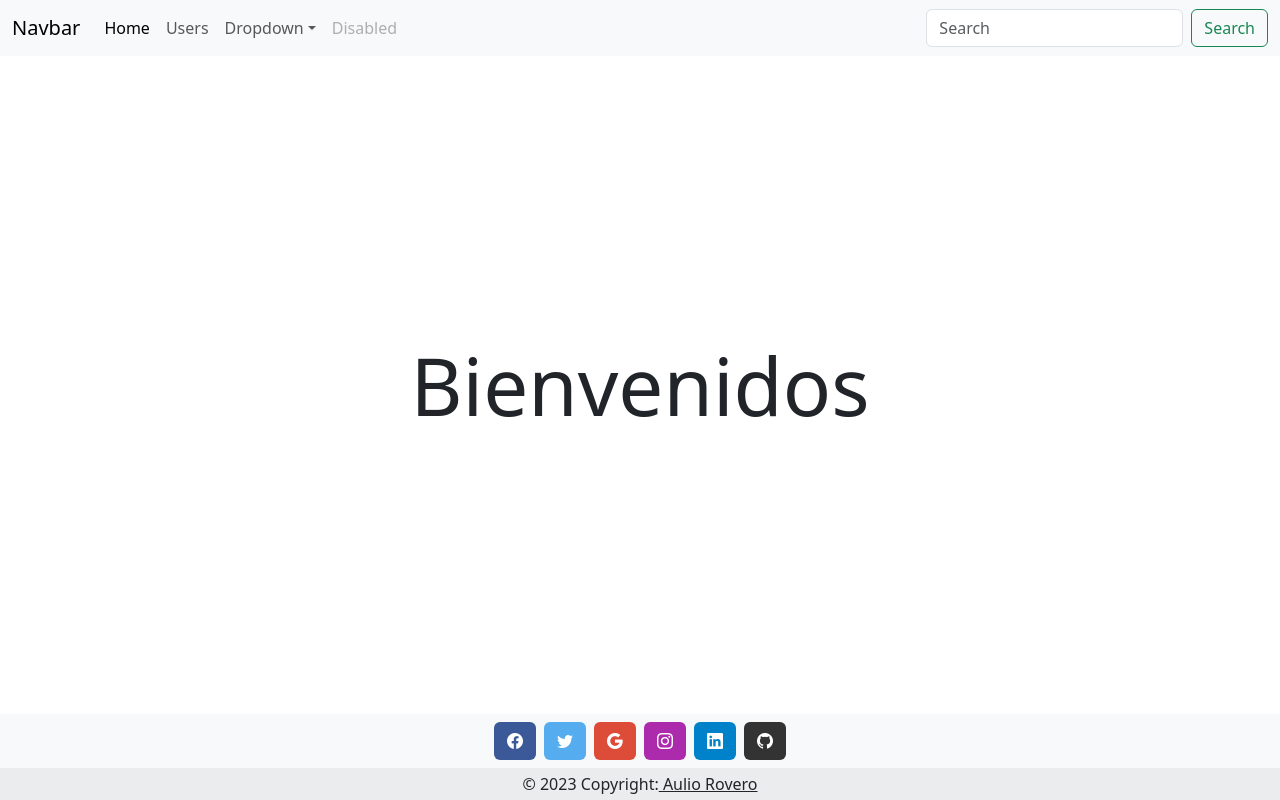
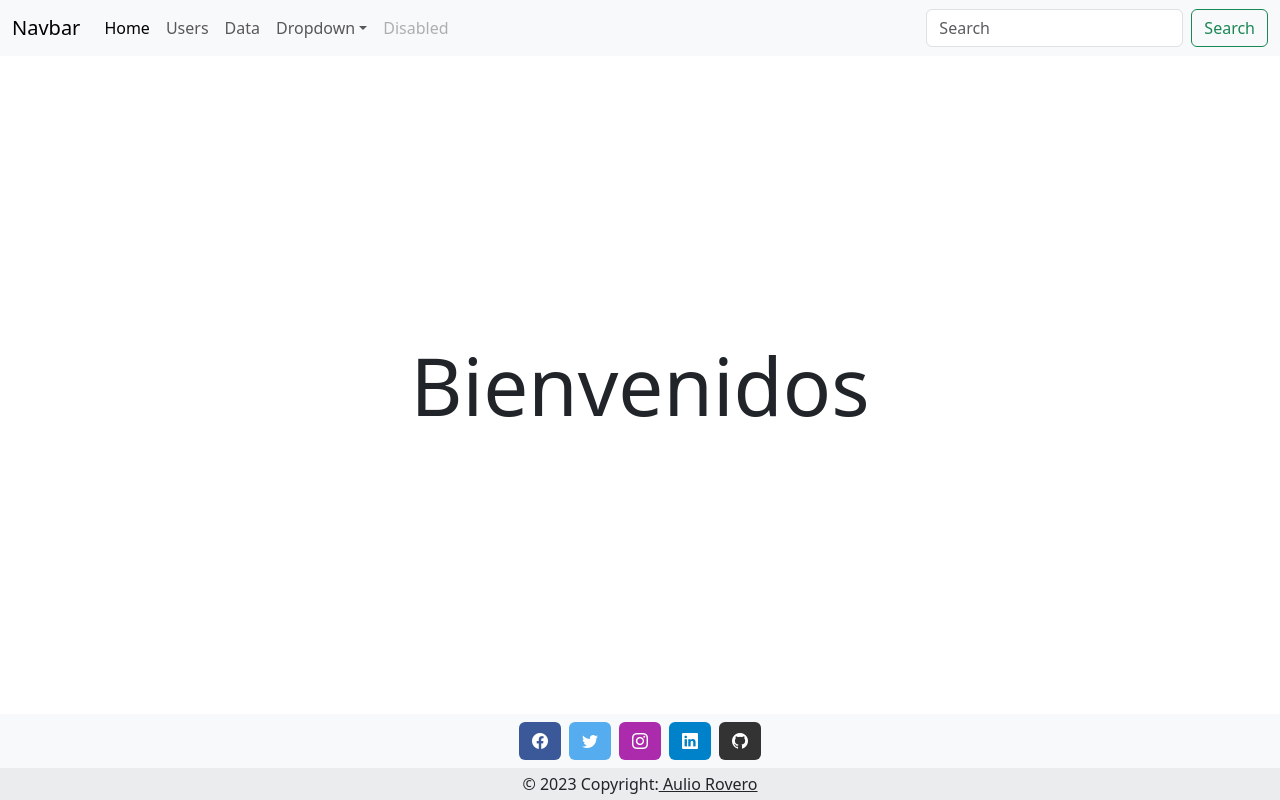
Before and after one commit to Auliorp/Bootstrap-Next13-React-Project, a Next.js app: page / in a window 1280 px wide. Built offline with nearby package versions, Linux system fonts and the light colour scheme.

Commit message:
Se crearon las redirecciones a las redes sociales y se agrego el atributo Target=blank para que abran las redes en una nueva pestaña

```diff
--- a/src/app/components/Footer.jsx
+++ b/src/app/components/Footer.jsx
@@ -9,8 +9,9 @@ const FooterComponent = () => {
                   data-mdb-ripple-init
                   className="btn text-white btn-floating m-1"
                   style={{ backgroundColor: "#3b5998" }}
-                  href="#!"
+                  href="https://www.facebook.com/aulioalejandro.roveroparedes"
                   role="button"
+                  target="_blank"
                >
                   <i className="bi bi-facebook"></i>
                </a>
@@ -20,21 +21,11 @@ const FooterComponent = () => {
                   data-mdb-ripple-init
                   className="btn text-white btn-floating m-1"
                   style={{ backgroundColor: "#55acee" }}
-                  href="#!"
+                  href="https://twitter.com/RoveroAulio"
                   role="button"
+                  target="_blank"
                >
                   <i className="bi bi-twitter"></i>
-               </a>
-
-               {/* Google */}
-               <a
-                  data-mdb-ripple-init
-                  className="btn text-white btn-floating m-1"
-                  style={{ backgroundColor: "#dd4b39" }}
-                  href="#!"
-                  role="button"
-               >
-                  <i className="bi bi-google"></i>
                </a>
 
                {/* Instagram  */}
@@ -42,8 +33,9 @@ const FooterComponent = () => {
                   data-mdb-ripple-init
                   className="btn text-white btn-floating m-1"
                   style={{ backgroundColor: "#ac2bac" }}
-                  href="#!"
+                  href="https://www.instagram.com/aulioroverop/"
                   role="button"
+                  target="_blank"
                >
                   <i className="bi bi-instagram"></i>
                </a>
@@ -53,8 +45,9 @@ const FooterComponent = () => {
                   data-mdb-ripple-init
                   className="btn text-white btn-floating m-1"
                   style={{ backgroundColor: "#0082ca" }}
-                  href="#!"
+                  href="https://www.linkedin.com/in/auliorovero/"
                   role="button"
+                  target="_blank"
                >
                   <i className="bi bi-linkedin"></i>
                </a>
@@ -63,16 +56,14 @@ const FooterComponent = () => {
                   data-mdb-ripple-init
                   className="btn text-white btn-floating m-1"
                   style={{ backgroundColor: "#333333" }}
-                  href="#!"
+                  href="https://github.com/Auliorp"
                   role="button"
+                  target="_blank"
                >
                   <i className="bi bi-github"></i>
                </a>
             </section>
-            {/* Section: Social media */}
          </div>
-         {/* Grid container */}
-
          {/* Copyright */}
          <div
             className="text-center p-1"
--- a/src/app/components/Navbar.jsx
+++ b/src/app/components/Navbar.jsx
@@ -33,6 +33,11 @@ const NavbarComponent = () => {
                   <li className="nav-item">
                      <a className="nav-link" href="/users">
                         Users
+                     </a>
+                  </li>
+                  <li className="nav-item">
+                     <a className="nav-link" href="#">
+                        Data
                      </a>
                   </li>
                   <li className="nav-item dropdown">
--- a/src/app/page.js
+++ b/src/app/page.js
@@ -2,8 +2,8 @@ import AccordionComponent from "./components/AccordionComponent";
 
 const Home = () => {
    return (
-      <div class="position-relative">
-         <h1 class="position-absolute top-50 start-50 translate-middle display-1">
+      <div className="position-relative">
+         <h1 className="position-absolute top-50 start-50 translate-middle display-1">
             Bienvenidos
          </h1>
       </div>
--- a/src/app/users/page.js
+++ b/src/app/users/page.js
@@ -5,8 +5,8 @@ export const metadata = {
 };
 const UsersPage = () => {
    return (
-      <div class="text-center ">
-         <h1 class="display-2">Usuarios</h1>
+      <div className="text-center ">
+         <h1 className="display-2">Usuarios</h1>
          <hr />
          <CardComponentUser />
       </div>
```
